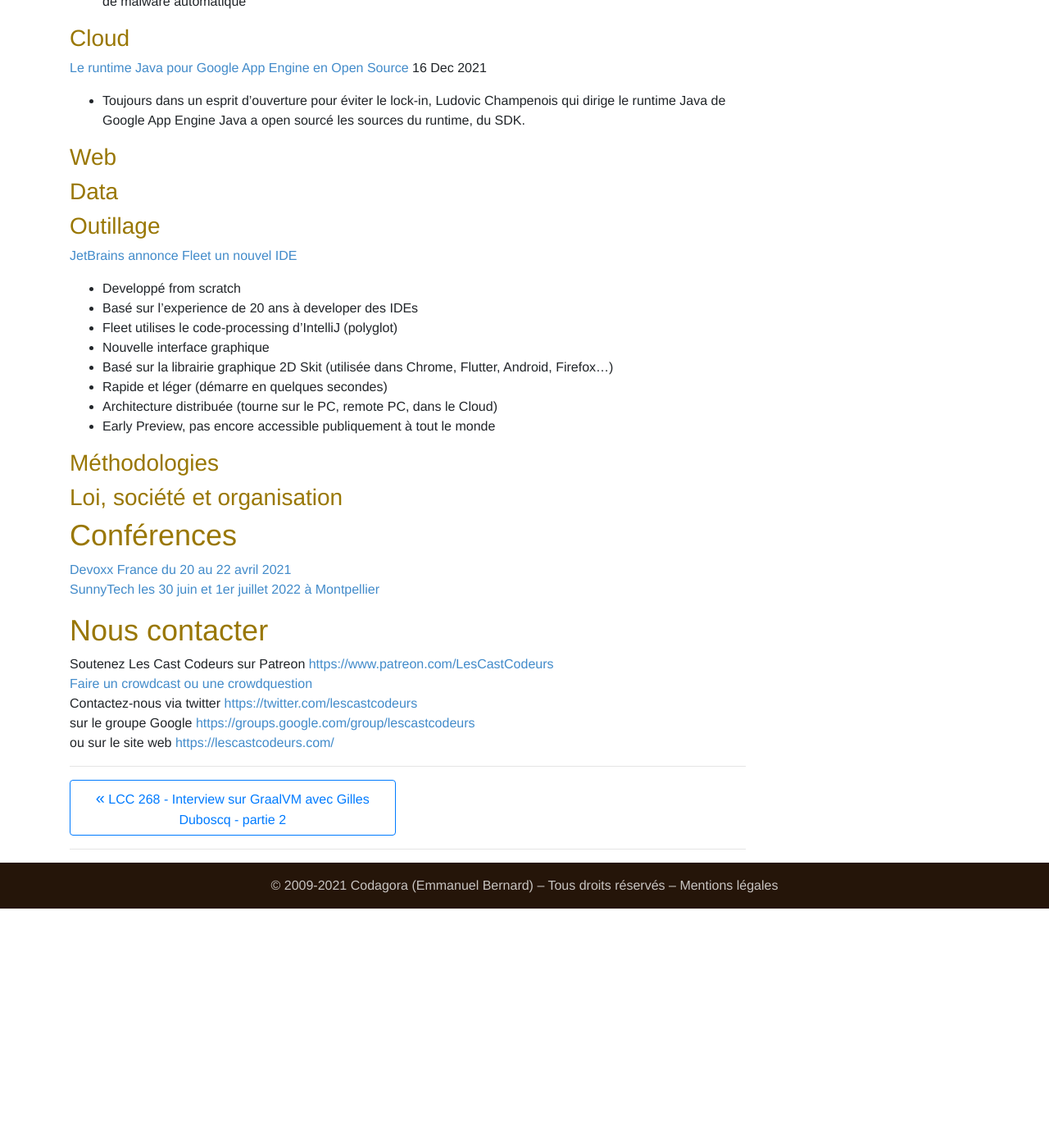
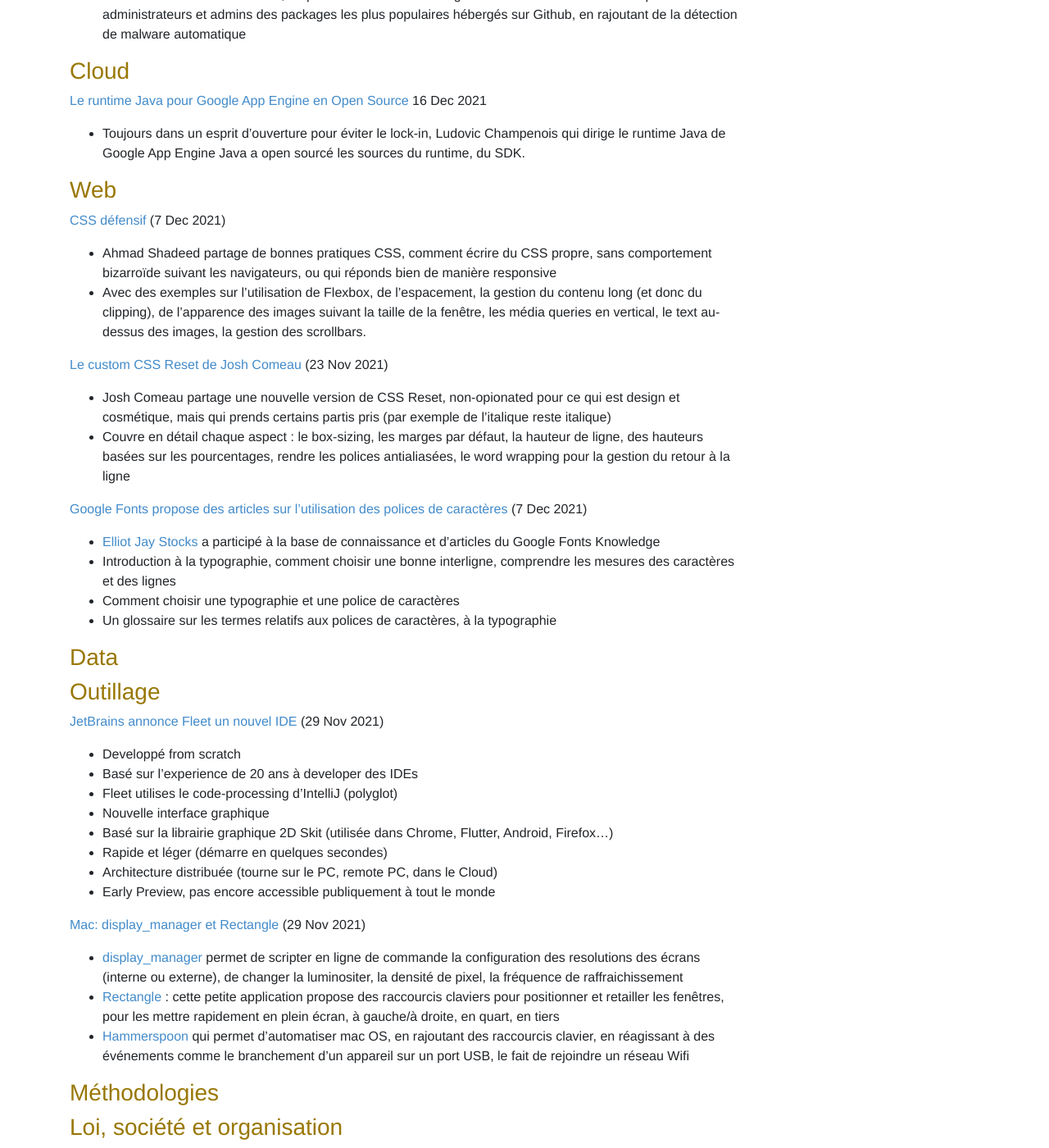
Before and after one commit to lescastcodeurs/lescastcodeurs.com, a Jekyll site: the page built from _posts/2021-12-20-lcc-269-la-la-log4j.md, in a window 1280 px wide and 1400 px high, scrolled down 2187 px. Shown: the whole window at 82% size. Built offline with Jekyll 4.4.1, drawn with Linux system fonts in a browser that asks for light colours; comment, search, counter and statistics services are not loaded; before the commit the page ends 3295 px from its top, so only the background shows below that; some of the changed text lies outside the part shown.

Commit message:
Outillage, rajouts sur le CSS

```diff
--- a/_posts/2021-12-20-lcc-269-la-la-log4j.md
+++ b/_posts/2021-12-20-lcc-269-la-la-log4j.md
@@ -23,6 +23,8 @@ Téléchargement de l’épisode [LesCastCodeurs-Episode-269.mp3](https://traffi
 * Mais plus connu pour avoir co-fondé le project Reactor, et popularisé le Reactive Programming au sein de la communauté Java
 * Egalement à l'origine de R2DBC pour rendre l'accès aux bases de données plus réactif
 * Après de nombreuses années chez Pivotal, il avait rejoint plus récemment Netflix, et c'est peut-être en partie grâce à lui que vous pouviez matter plein de séries !
+
+[CloudBees clot un tour de table de 150 millions de dollars valorisant l'entreprise à 1 milliards de dollars](https://twitter.com/cloudbees/status/1468943708330643457?s=21)
 
 ### Langages
 
@@ -71,8 +73,6 @@ Téléchargement de l’épisode [LesCastCodeurs-Episode-269.mp3](https://traffi
 * Auto-configuration de `spring-rabbit-stream`
 * Support pour des règles personnalisées de nettoyage/filtrage des propriétés dans `/env` et `configprops`
 
-
-
 ### Infrastructure
 
 [Github collabore à la sécurité des packages NPM](https://github.blog/2021-11-15-githubs-commitment-to-npm-ecosystem-security/) 15 Nov 2021
@@ -86,17 +86,29 @@ Téléchargement de l’épisode [LesCastCodeurs-Episode-269.mp3](https://traffi
 
 ### Cloud
 
-
-
 [Le runtime Java pour Google App Engine en Open Source](https://twitter.com/glaforge/status/1471485040005550080) 16 Dec 2021
 
 * Toujours dans un esprit d'ouverture pour éviter le lock-in, Ludovic Champenois qui dirige le runtime Java de Google App Engine Java a open sourcé les sources du runtime, du SDK.
 
 
-
 ### Web
 
+[CSS défensif](https://ishadeed.com/article/defensive-css/) (7 Dec 2021)
 
+* Ahmad Shadeed partage de bonnes pratiques CSS, comment écrire du CSS propre, sans comportement bizarroïde suivant les navigateurs, ou qui réponds bien de manière responsive
+* Avec des exemples sur l'utilisation de Flexbox, de l'espacement, la gestion du contenu long (et donc du clipping), de l'apparence des images suivant la taille de la fenêtre, les média queries en vertical, le text au-dessus des images, la gestion des scrollbars.
+
+[Le custom CSS Reset de Josh Comeau](https://www.joshwcomeau.com/css/custom-css-reset/) (23 Nov 2021)
+
+* Josh Comeau partage une nouvelle version de CSS Reset, non-opionated pour ce qui est design et cosmétique, mais qui prends certains partis pris (par exemple de l'italique reste italique)
+* Couvre en détail chaque aspect : le box-sizing, les marges par défaut, la hauteur de ligne, des hauteurs basées sur les pourcentages, rendre les polices antialiasées, le word wrapping pour la gestion du retour à la ligne
+
+[Google Fonts propose des articles sur l'utilisation des polices de caractères](https://fonts.google.com/knowledge) (7 Dec 2021)
+
+* [Elliot Jay Stocks](https://elliotjaystocks.com/blog/google-fonts-knowledge) a participé à la base de connaissance et d'articles du Google Fonts Knowledge
+* Introduction à la typographie, comment choisir une bonne interligne, comprendre les mesures des caractères et des lignes
+* Comment choisir une typographie et une police de caractères
+* Un glossaire sur les termes relatifs aux polices de caractères, à la typographie
 
 ### Data
 
@@ -104,7 +116,7 @@ Téléchargement de l’épisode [LesCastCodeurs-Episode-269.mp3](https://traffi
 
 ### Outillage
 
-[JetBrains annonce Fleet un nouvel IDE](https://www.jetbrains.com/fleet/)
+[JetBrains annonce Fleet un nouvel IDE](https://www.jetbrains.com/fleet/) (29 Nov 2021)
 
 * Developpé from scratch
 * Basé sur l’experience de 20 ans à developer des IDEs
@@ -115,6 +127,12 @@ Téléchargement de l’épisode [LesCastCodeurs-Episode-269.mp3](https://traffi
 * Architecture distribuée (tourne sur le PC, remote PC, dans le Cloud)
 * Early Preview, pas encore accessible publiquement à tout le monde
 
+[Mac: display_manager et Rectangle](https://twitter.com/glaforge/status/1465284619469742083) (29 Nov 2021)
+
+* [display_manager](https://github.com/univ-of-utah-marriott-library-apple/display_manager) permet de scripter en ligne de commande la configuration des resolutions des écrans (interne ou externe), de changer la luminositer, la densité de pixel, la fréquence de raffraichissement
+* [Rectangle](https://rectangleapp.com/) : cette petite application propose des raccourcis claviers pour positionner et retailler les fenêtres, pour les mettre rapidement en plein écran, à gauche/à droite, en quart, en tiers
+* [Hammerspoon](https://www.hammerspoon.org/) qui permet d'automatiser mac OS, en rajoutant des raccourcis clavier, en réagissant à des événements comme le branchement d'un appareil sur un port USB, le fait de rejoindre un réseau Wifi
+
 
 ### Méthodologies
 
@@ -122,6 +140,9 @@ Téléchargement de l’épisode [LesCastCodeurs-Episode-269.mp3](https://traffi
 
 ### Loi, société et organisation
 
+[Un document du FBI liste les données des messageries chiffrées pouvant être récupérées](https://therecord.media/fbi-document-shows-what-data-can-be-obtained-from-encrypted-messaging-apps/) (30 Nov 2021)
+
+* Même si le contenu des messages n'est pas récupérable, des informations de type méta-données peuvent l'être (date de dernière connection ou de création du compte, avatar, clé publique ou token, nombre de messages postés)
 
 ## Conférences
 
```
